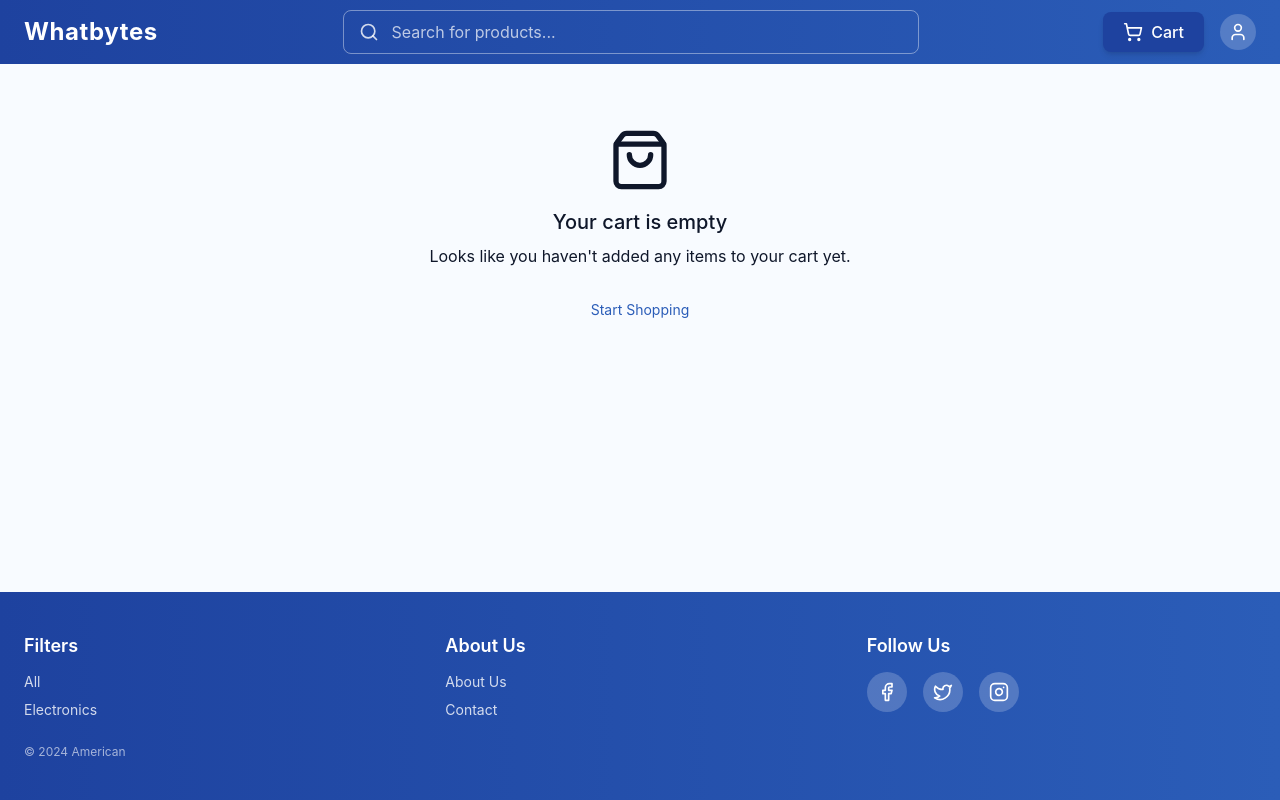
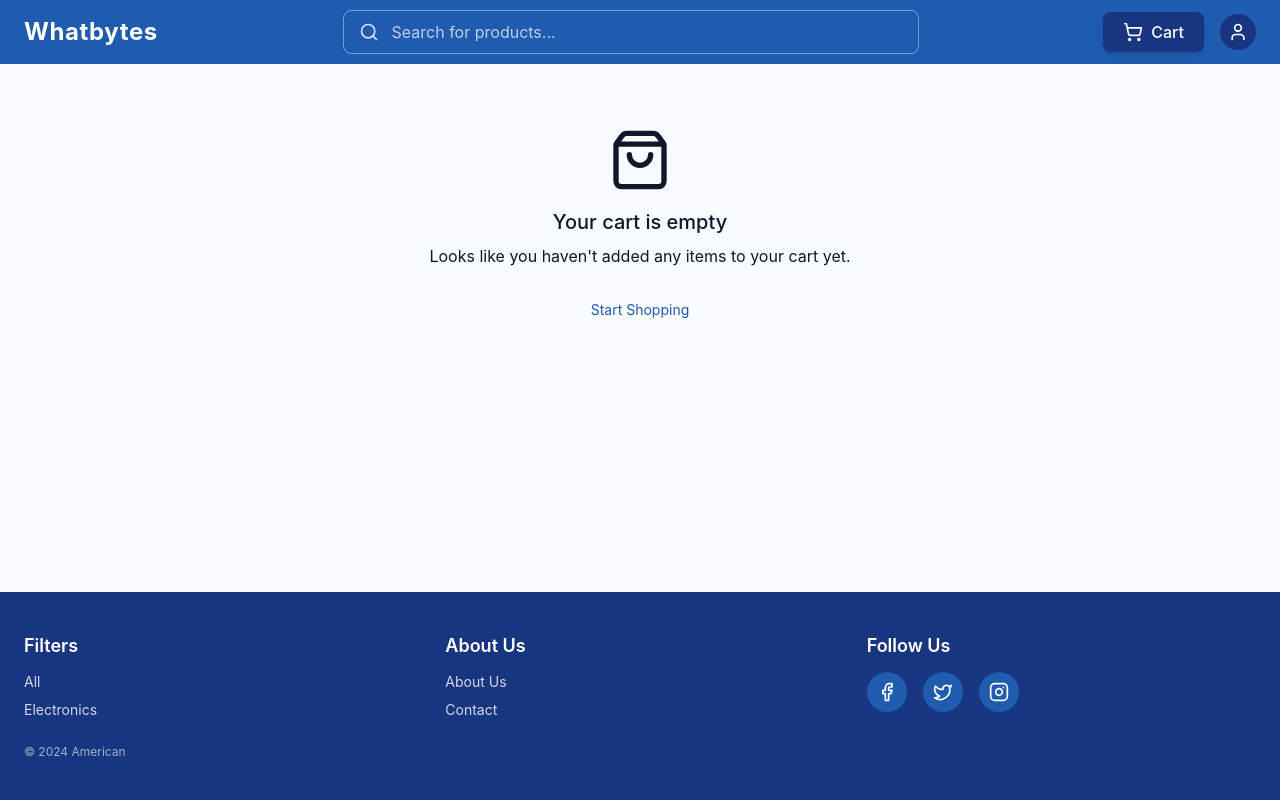
Before and after one commit to PD203/Frontend-Assignment---Whatbytes, a Next.js app: page /cart in a window 1280 px wide. Built offline with nearby package versions, Linux system fonts and the light colour scheme.

Commit message:
corrected colors and types

```diff
--- a/src/app/globals.css
+++ b/src/app/globals.css
@@ -12,9 +12,9 @@
   --text-secondary: #475569;
 
   /* Brand / Primary Blue */
-  --primary: #2b5db8;
+  --primary: #1f5baf;
   --primary-hover: #244fa0;
-  --primary-dark: #1e429f;
+  --primary-dark: #18357f;
   --primary-light: #e6efff;
 
   /* UI */
--- a/src/components/layout/Footer.tsx
+++ b/src/components/layout/Footer.tsx
@@ -6,10 +6,7 @@ export default function Footer() {
   return (
     <footer
       className="
-        bg-gradient-to-r
-        from-[var(--primary-dark)]
-        to-[var(--primary)]
-        text-white
+        bg-primary-dark
       "
     >
       <div className="max-w-7xl mx-auto px-6 py-10">
@@ -17,7 +14,7 @@ export default function Footer() {
 
           {/* LEFT — FILTERS */}
           <div>
-            <h3 className="font-semibold text-lg mb-3">Filters</h3>
+            <h3 className="font-semibold text-white text-lg mb-3">Filters</h3>
             <ul className="space-y-2 text-white/80 text-sm">
               <li className="hover:text-white cursor-pointer">All</li>
               <li className="hover:text-white cursor-pointer">Electronics</li>
@@ -30,7 +27,7 @@ export default function Footer() {
 
           {/* CENTER — ABOUT */}
           <div>
-            <h3 className="font-semibold text-lg mb-3">About Us</h3>
+            <h3 className="font-semibold text-white text-lg mb-3">About Us</h3>
             <ul className="space-y-2 text-white/80 text-sm">
               <li className="hover:text-white cursor-pointer">About Us</li>
               <li className="hover:text-white cursor-pointer">Contact</li>
@@ -39,23 +36,23 @@ export default function Footer() {
 
           {/* RIGHT — SOCIAL */}
           <div>
-            <h3 className="font-semibold text-lg mb-3">Follow Us</h3>
+            <h3 className="font-semibold  text-white text-lg mb-3">Follow Us</h3>
             <div className="flex items-center gap-4 mt-2">
               <a
                 href="#"
-                className="w-10 h-10 rounded-full bg-white/20 hover:bg-white/30 flex items-center justify-center transition"
+                className="w-10 h-10 rounded-full cursor-pointer bg-primary flex items-center justify-center transition"
               >
                 <Facebook className="w-5 h-5 text-white" />
               </a>
               <a
                 href="#"
-                className="w-10 h-10 rounded-full bg-white/20 hover:bg-white/30 flex items-center justify-center transition"
+                className="w-10 h-10 rounded-full cursor-pointer bg-primary flex items-center justify-center transition"
               >
                 <Twitter className="w-5 h-5 text-white" />
               </a>
               <a
                 href="#"
-                className="w-10 h-10 rounded-full bg-white/20 hover:bg-white/30 flex items-center justify-center transition"
+                className="w-10 h-10 rounded-full cursor-pointer bg-primary flex items-center justify-center transition"
               >
                 <Instagram className="w-5 h-5 text-white" />
               </a>
--- a/src/components/layout/Header.tsx
+++ b/src/components/layout/Header.tsx
@@ -1,30 +1,40 @@
 "use client";
 
 import Link from "next/link";
-import { useEffect, useState } from "react";
 import { Search, ShoppingCart, User } from "lucide-react";
 import { useFilters } from "@/context/FilterContext";
 import { useCartStore } from "@/store/useCartStore";
+import { useRouter } from "next/navigation";
 
 export default function Header() {
   const { filters, setFilters } = useFilters();
+  const router = useRouter();
 
   const cartCount = useCartStore((state) =>
     state.items.reduce((sum, item) => sum + item.quantity, 0)
   );
 
+  const handleSearchKeyDown = (
+    e: React.KeyboardEvent<HTMLInputElement>
+  ) => {
+    if (e.key === "Enter") {
+      const query = filters.search.trim();
+      if (!query) return;
+
+      router.push(`/?search=${encodeURIComponent(query)}`);
+    }
+  };
 
   return (
     <header
       className="
         sticky top-0 z-[9999]
-        bg-gradient-to-r
-        from-[var(--primary-dark)]
-        to-[var(--primary)]
+        bg-primary
       "
     >
       <div className="max-w-7xl mx-auto px-6">
         <div className="h-16 grid grid-cols-[auto_1fr_auto] items-center gap-6">
+
           {/* LEFT — LOGO */}
           <div className="text-white text-2xl font-bold tracking-wide">
             Whatbytes
@@ -44,6 +54,7 @@ export default function Header() {
                     search: e.target.value,
                   }))
                 }
+                onKeyDown={handleSearchKeyDown}
                 placeholder="Search for products..."
                 className="
                   w-full h-11 rounded-lg
@@ -60,6 +71,7 @@ export default function Header() {
 
           {/* RIGHT */}
           <div className="flex items-center gap-4">
+
             {/* CART BUTTON */}
             <Link href="/cart">
               <button
@@ -89,8 +101,8 @@ export default function Header() {
             <button
               className="
                 w-9 h-9 rounded-full
-                bg-white/20
-                hover:bg-white/30
+                bg-primary-dark
+                hover:bg-[var(--primary-hover)]
                 transition
                 flex items-center justify-center
                 cursor-pointer
--- a/src/components/product/ProductDetails.tsx
+++ b/src/components/product/ProductDetails.tsx
@@ -58,7 +58,7 @@ export default function ProductDetails({ product }: { product: Product }) {
           </h1>
 
           <div className="flex items-center gap-2">
-            <Rating value={product.rating.rate} />
+            <Rating value={product.rating} />
             <span className="text-sm text-gray-500">
               {product.rating.rate} rating
             </span>
--- a/src/store/useCartStore.ts
+++ b/src/store/useCartStore.ts
@@ -7,10 +7,8 @@ export interface Product {
   price: number;
   image: string;
   category: string;
-  rating: {
-    rate: number;
-    count: number;
-  };
+  rating: number;
+  description?: string;
 }
 
 export interface CartItem extends Product {
```
Also changed, not shown: src/hooks/useCart.ts (deleted), src/hooks/useFilters.ts (deleted), src/lib/filterUtils.ts (deleted), src/lib/formatPrice.ts (deleted), src/lib/storage.ts (deleted). Lines whose indentation alone changed are shown as unchanged.
